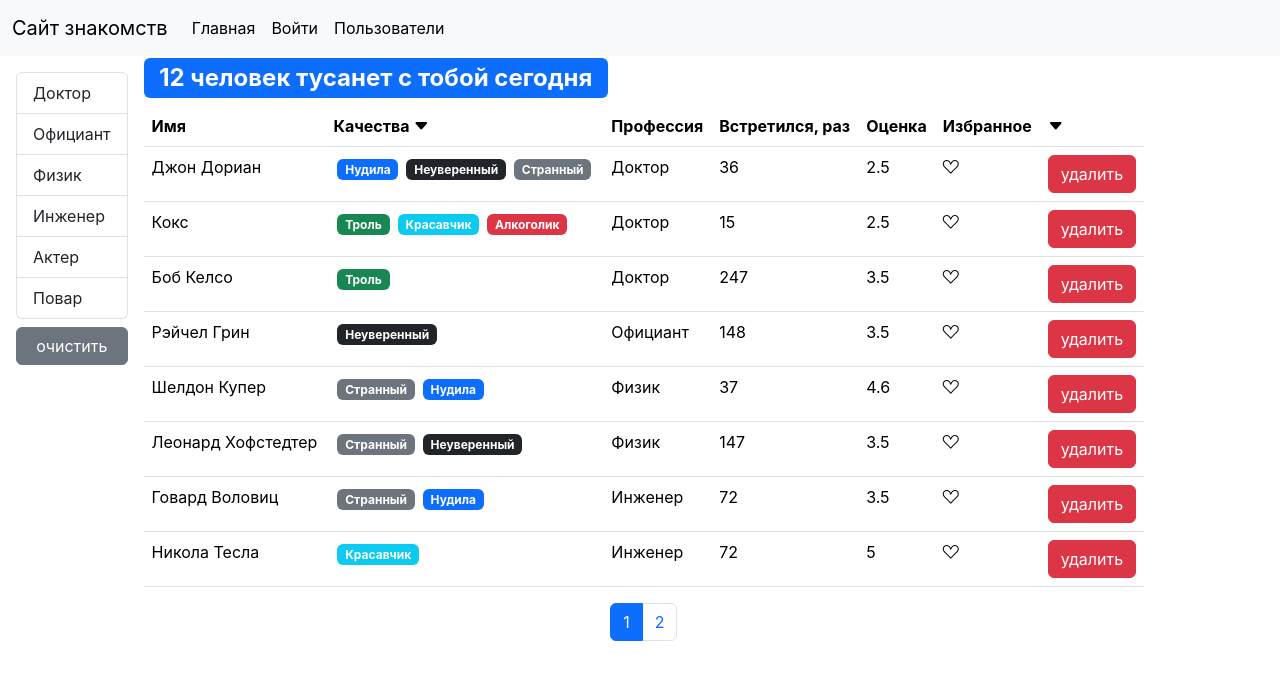
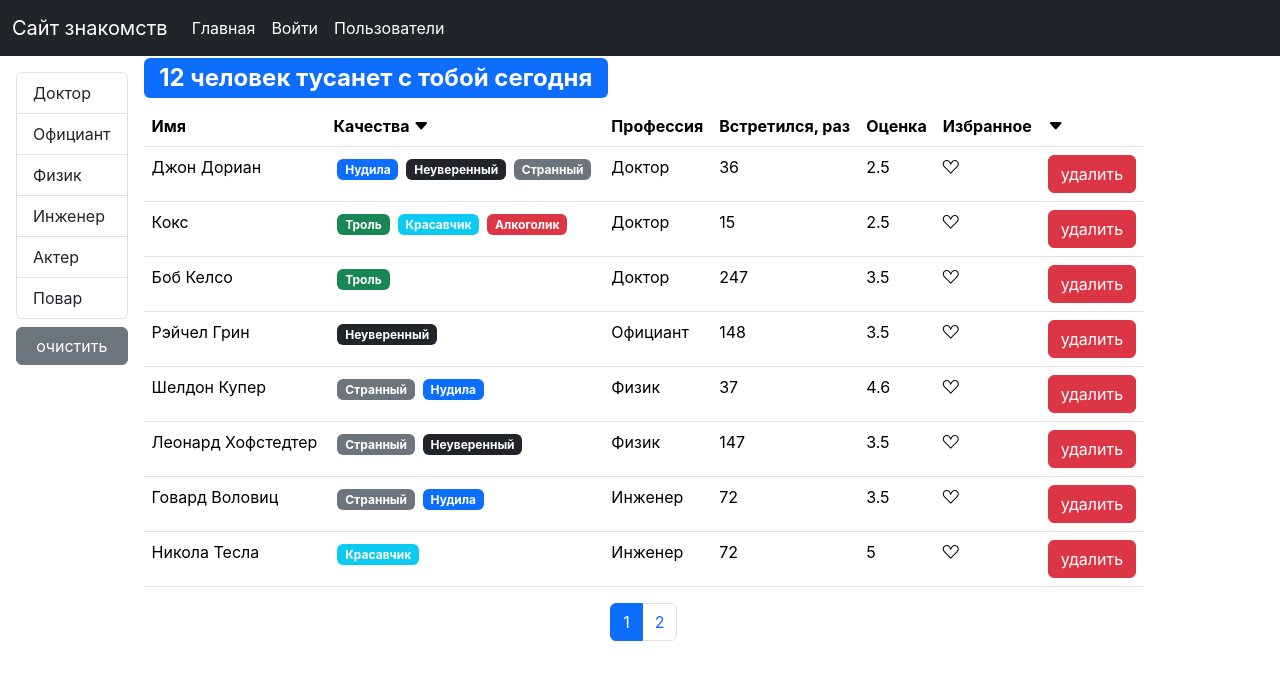
Before and after one commit to gfR616/love-meeting-website, a React (Create React App) app: page / in a window 1280 px wide. Shown: the top 680 px of the page. Built offline with nearby package versions, Linux system fonts and the light colour scheme.

Commit message:
навбар2

```diff
--- a/src/app/App.js
+++ b/src/app/App.js
@@ -2,17 +2,16 @@ import React from 'react'
 import Users from './components/users'
 import { Route, Switch } from 'react-router-dom'
 import Login from './components/navigation/login'
+import UsersPages from './components/navigation/usersPages'
 
 export default function App() {
   return (
     <>
-    <Switch>
-        {/* <Route path="/" component={Users}></Route> */}
-        <Route path="/login" component={Login}></Route>
-        <Route></Route>
-        <Route></Route>
+      <Switch>
+        <Route exact path="/" component={Users} />
+        <Route path="/login" component={Login} />
+        <Route path="/users" component={UsersPages} />
       </Switch>
-      <Users />
     </>
   )
 }
--- a/src/app/components/navigation/navBar.jsx
+++ b/src/app/components/navigation/navBar.jsx
@@ -4,7 +4,7 @@ import React from 'react'
 const NavBar = () => {
   return (
     <>
-      <nav className="navbar navbar-expand-lg bg-body-tertiary">
+      <nav className="navbar navbar-expand-lg bg-dark" data-bs-theme="dark">
         <div className="container-fluid">
           <Link className="navbar-brand" to="#">
             Сайт знакомств
@@ -13,7 +13,7 @@ const NavBar = () => {
             <div className="navbar-nav">
               <ul className="navbar-nav">
                 <li className="nav-item">
-                  <Link className="nav-link active" aria-current="page" to="#">
+                  <Link className="nav-link active" aria-current="page" to="/">
                     Главная
                   </Link>
                 </li>
@@ -23,7 +23,7 @@ const NavBar = () => {
                   </Link>
                 </li>
                 <li className="nav-item">
-                  <Link className="nav-link active" to="#">
+                  <Link className="nav-link active" to="/users">
                     Пользователи
                   </Link>
                 </li>
--- /dev/null
+++ b/src/app/components/navigation/usersPages.jsx
@@ -0,0 +1,7 @@
+import React from 'react'
+
+const UsersPages = () => {
+  return <h1>UserPage</h1>
+}
+
+export default UsersPages
```
